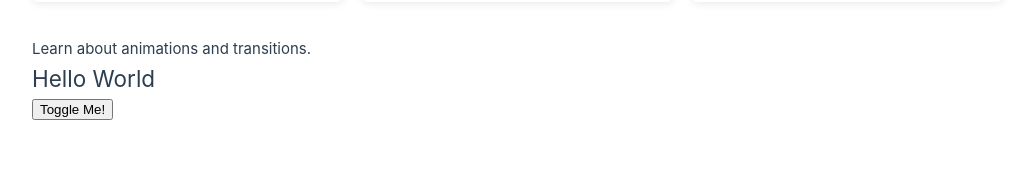
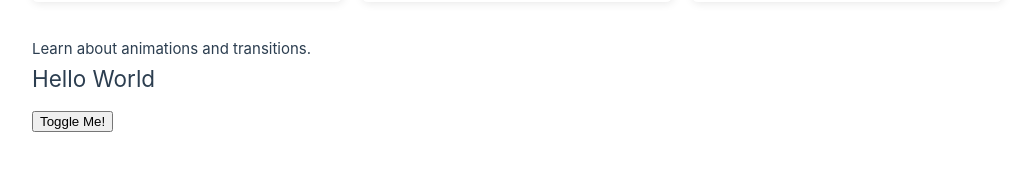
Before and after one commit to KatrinaTom/vue3-quiz, a Vue app: page / in a window 1280 px wide. Shown: the part 373-544 px from the top of the page, without its empty margins (108-1142 px from the left). Built offline with nearby package versions, Linux system fonts and the light colour scheme.

Commit message:
feat: animation fade to from

```diff
--- a/src/views/QuizesView.vue
+++ b/src/views/QuizesView.vue
@@ -12,10 +12,13 @@
 
   <div>
     <p>Learn about animations and transitions.</p>
-    <Transition name="animate">
-      <h2 v-if="showMe">Hello World</h2>
-    </Transition>
-    <button @click="showMe = !showMe">Toggle Me!</button>
+    <div class="container">
+      <Transition name="fade">
+        <h2 v-if="showGreet">Hello World</h2>
+        <h2 v-else>Goodbye World</h2>
+      </Transition>
+      <button @click="showGreet = !showGreet">Toggle Me!</button>
+    </div>
   </div>
 </template>
 
@@ -27,7 +30,7 @@ import q from "../data/quizes.json";
 const search = ref("");
 const quizes = ref(q);
 
-const showMe = ref(true);
+const showGreet = ref(true);
 
 watch(search, () => {
   quizes.value = q.filter((quiz) =>
@@ -67,15 +70,43 @@ header input {
   margin-top: 40px;
 }
 
-.animate-enter-form {
-  background-color: lightblue;
+.fade-enter-from {
+  /* background-color: lightblue; */
+  opacity: 0;
 }
 
-.animate-enter-to {
-  background-color: aquamarine;
+.fade-enter-to {
+  /* background-color: aquamarine; */
+  opacity: 1;
 }
 
-.animate-enter-active {
-  transition: all 5s ease;
+.fade-enter-active {
+  transition: all 1s ease;
+}
+
+.fade-leave-from {
+  /* background-color: lightblue; */
+  opacity: 1;
+}
+
+.fade-leave-to {
+  /* background-color: aquamarine; */
+  opacity: 0;
+}
+
+.fade-leave-active {
+  transition: all 1s ease;
+}
+
+.container {
+  position: relative;
+}
+
+h2 {
+  position: absolute;
+}
+
+button {
+  margin-top: 50px;
 }
 </style>
```
